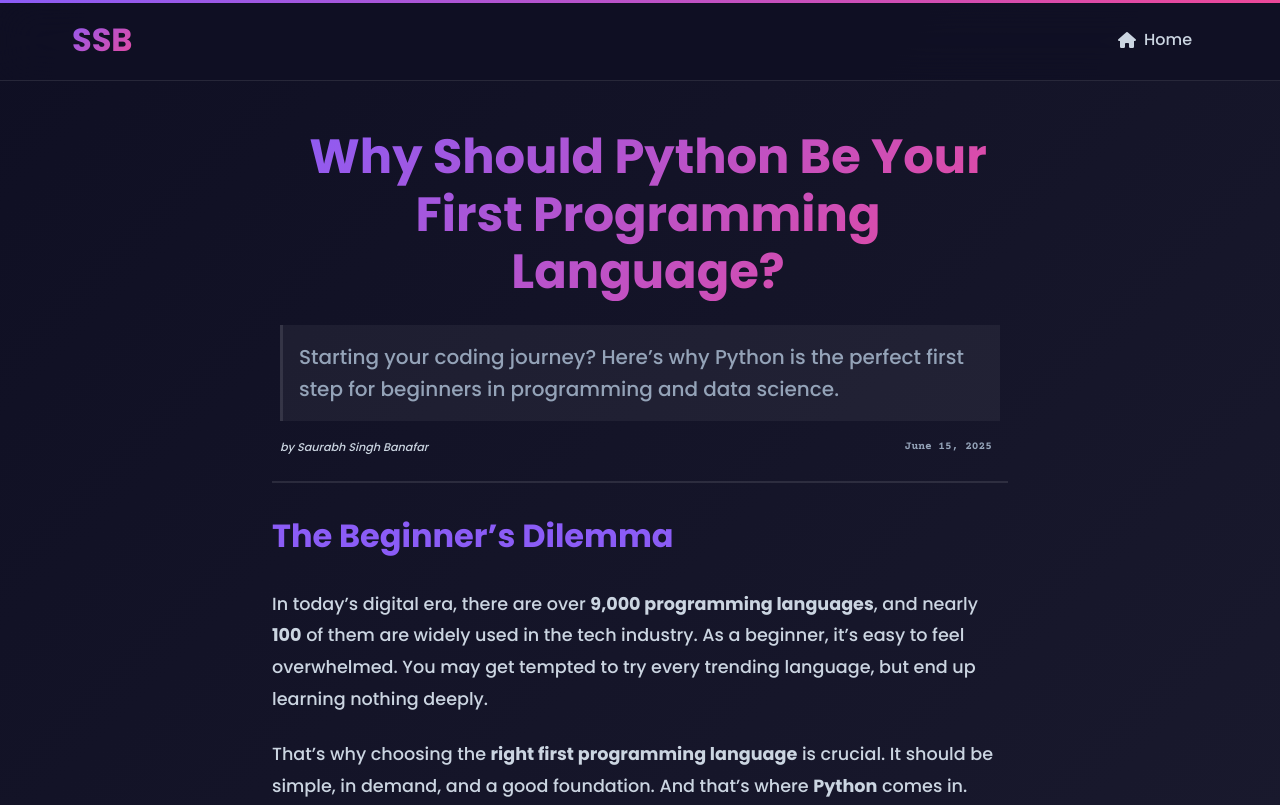
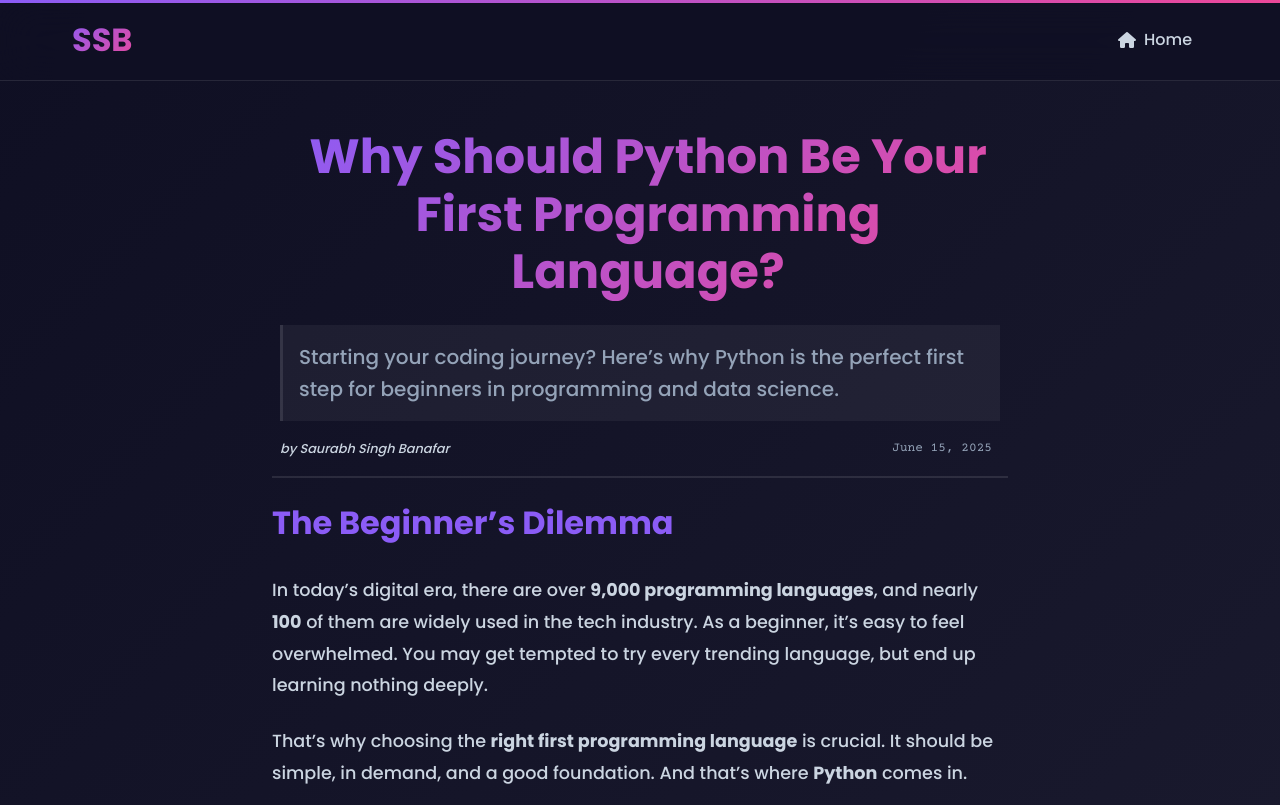
Before and after one commit to saurabhbanafar/saurabhbanafar, a plain HTML site: page articles/python.html in a window 1280 px wide. Shown: the top 805 px of the page. Drawn offline with nearby package versions, Linux system fonts and the light colour scheme.

Commit message:
Update article-styles.css

```diff
--- a/assets/css/article-styles.css
+++ b/assets/css/article-styles.css
@@ -200,8 +200,8 @@ a {
 
 /* Article Header */
 .article-header {
-    padding-bottom: 1.5rem;
-    margin-bottom: 1.5rem;
+    padding-bottom: 1rem;
+    margin-bottom: 1rem;
     text-align: left;
     border-bottom: 2px solid var(--border-color);
 }
@@ -249,14 +249,13 @@ a {
 .date {
     color: var(--text-muted);
     font-family: var(--font-mono);
-    font-size: 0.7rem;
-    font-weight: bold;
+    font-size: 0.8rem;
 }
 
 .author {
     color: var(--text-secondary);
     font-style: italic;
-    font-size: 0.7rem;
+    font-size: 0.8rem;
 }
 
 /* Article Content */
```
